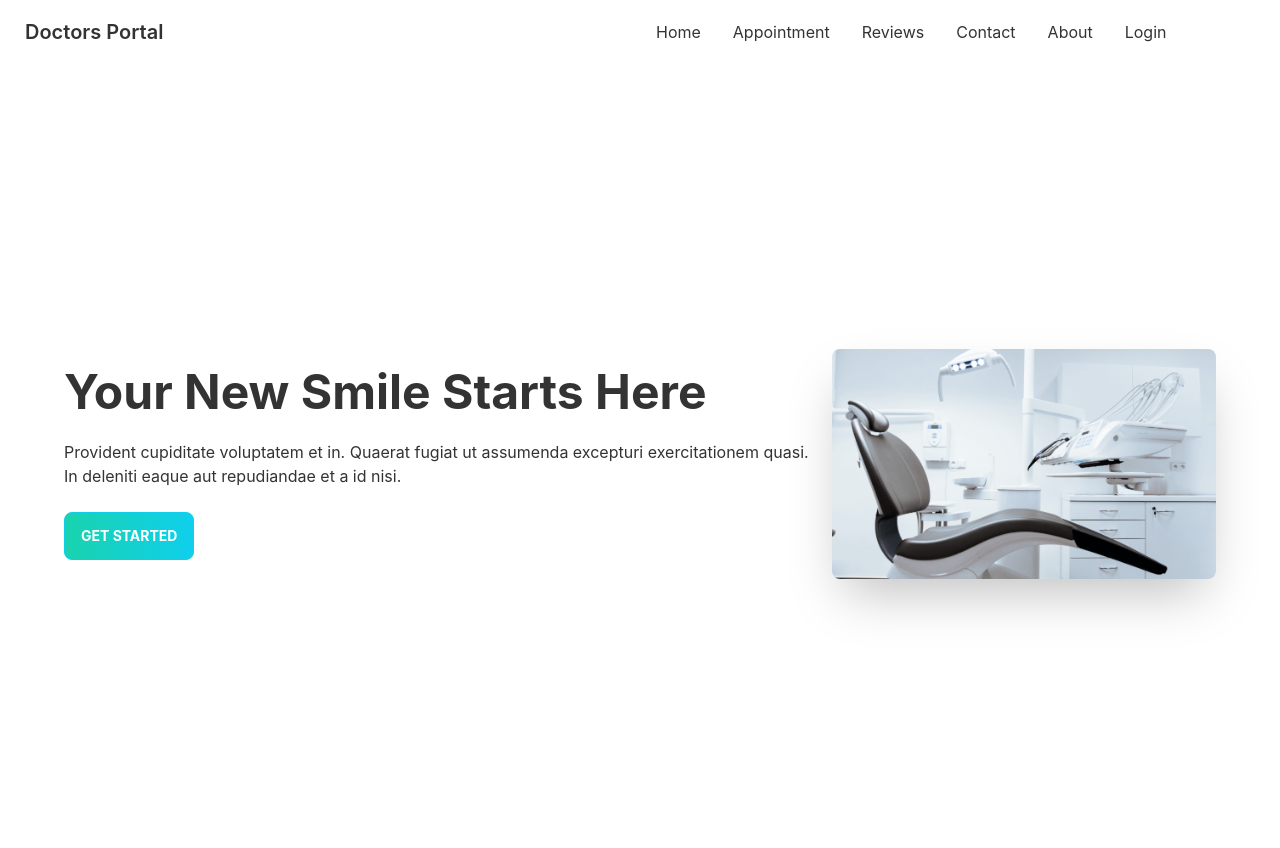
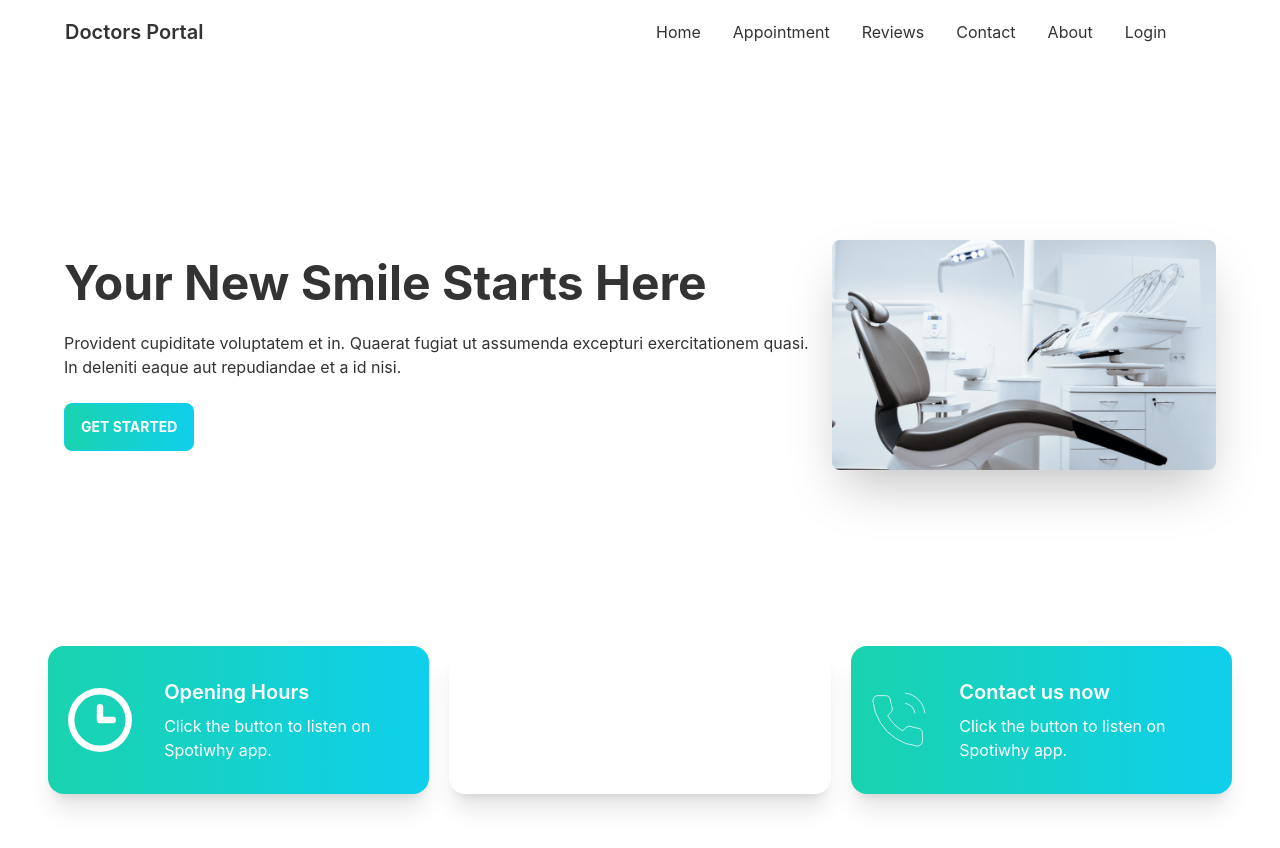
Before and after one commit to armankhan28/Doctors-Portal, a React (Create React App) app: page / in a window 1280 px wide. Shown: the top 848 px of the page. Built offline with nearby package versions, Linux system fonts and the light colour scheme.

Commit message:
add to info section

```diff
--- a/src/Pages/Home/Banner.js
+++ b/src/Pages/Home/Banner.js
@@ -2,7 +2,7 @@ import React from 'react';
 import chair from '../../assets/images/chair.png'
 const Banner = () => {
   return (
-    <div class="hero min-h-screen px-12 mt-0">
+    <div class="hero py-20 px-12">
       <div class="hero-content flex-col lg:flex-row-reverse">
         <img
           src={chair}class="max-w-sm rounded-lg shadow-2xl"
--- a/src/Pages/Home/Home.js
+++ b/src/Pages/Home/Home.js
@@ -1,10 +1,12 @@
 import React from 'react';
 import Banner from './Banner';
+import Info from './Info';
 
 const Home = () => {
     return (
         <div>
             <Banner></Banner>
+            <Info></Info>
         </div>
     );
 };
--- /dev/null
+++ b/src/Pages/Home/Info.js
@@ -0,0 +1,16 @@
+import React from 'react';
+import InfoCard from './InfoCard';
+import clock from '../../assets/icons/clock.svg'
+import marker from '../../assets/icons/marker.svg'
+import phone from '../../assets/icons/phone.svg'
+const info = () => {
+    return (
+        <div className='grid grid-cols-1 lg:grid-cols-3 gap-5 py-20 px-12'>
+            <InfoCard bgClass="bg-gradient-to-r from-secondary to-primary" cardTitle="Opening Hours" img={clock}></InfoCard>
+            <InfoCard bgClass="bg-accent" cardTitle="Visit our location" img={marker}></InfoCard>
+            <InfoCard bgClass="bg-gradient-to-r from-secondary to-primary" cardTitle="Contact us now" img={phone}></InfoCard>
+        </div>
+    );
+};
+
+export default info;
--- /dev/null
+++ b/src/Pages/Home/InfoCard.js
@@ -0,0 +1,17 @@
+import React from 'react';
+
+const InfoCard = ({ img, cardTitle, bgClass }) => {
+  return (
+    <div class={`card lg:card-side bg-base-100 shadow-xl ${bgClass}`}>
+      <figure className='pl-5'>
+        <img src={img} alt="Album" />
+      </figure>
+      <div class="card-body text-white">
+        <h2 class="card-title">{cardTitle}</h2>
+        <p>Click the button to listen on Spotiwhy app.</p>
+      </div>
+    </div>
+  );
+};
+
+export default InfoCard;
--- a/src/Pages/Shared/Navbar.js
+++ b/src/Pages/Shared/Navbar.js
@@ -11,7 +11,7 @@ const Navbar = () => {
         <li><Link to="/login">Login</Link></li>
     </>
     return (
-        <div class="navbar bg-base-100">
+        <div class="navbar mb-20 px-12 bg-base-100">
   <div class="navbar-start">
     <div class="dropdown">
       <label tabindex="0" class="btn btn-ghost lg:hidden">
```
